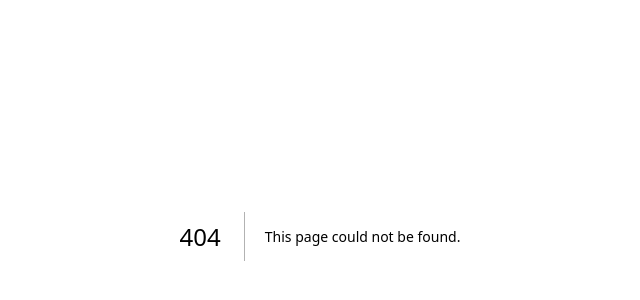
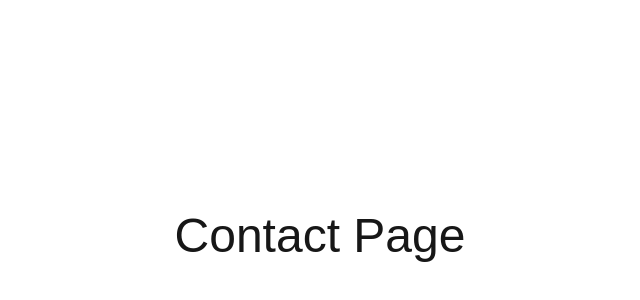
Before and after one commit to jpin730/next-first-steps, a Next.js app: page /contact in a window 1280 px wide. Before the commit this address had no page. Shown: the part 164-464 px from the top of the page, without its empty margins (320-960 px from the left). Built offline with nearby package versions, Linux system fonts and the light colour scheme.

Commit message:
feat: :sparkles: add About, Contact, and Pricing pages

```diff
--- /dev/null
+++ b/app/about/page.tsx
@@ -0,0 +1,7 @@
+export default function AboutPage() {
+  return (
+    <div className="flex h-screen items-center justify-center">
+      <p className="text-5xl">About Page</p>
+    </div>
+  )
+}
--- /dev/null
+++ b/app/contact/page.tsx
@@ -0,0 +1,7 @@
+export default function ContactPage() {
+  return (
+    <div className="flex h-screen items-center justify-center">
+      <p className="text-5xl">Contact Page</p>
+    </div>
+  )
+}
--- /dev/null
+++ b/app/pricing/page.tsx
@@ -0,0 +1,7 @@
+export default function PricingPage() {
+  return (
+    <div className="flex h-screen items-center justify-center">
+      <p className="text-5xl">Pricing Page</p>
+    </div>
+  )
+}
```
